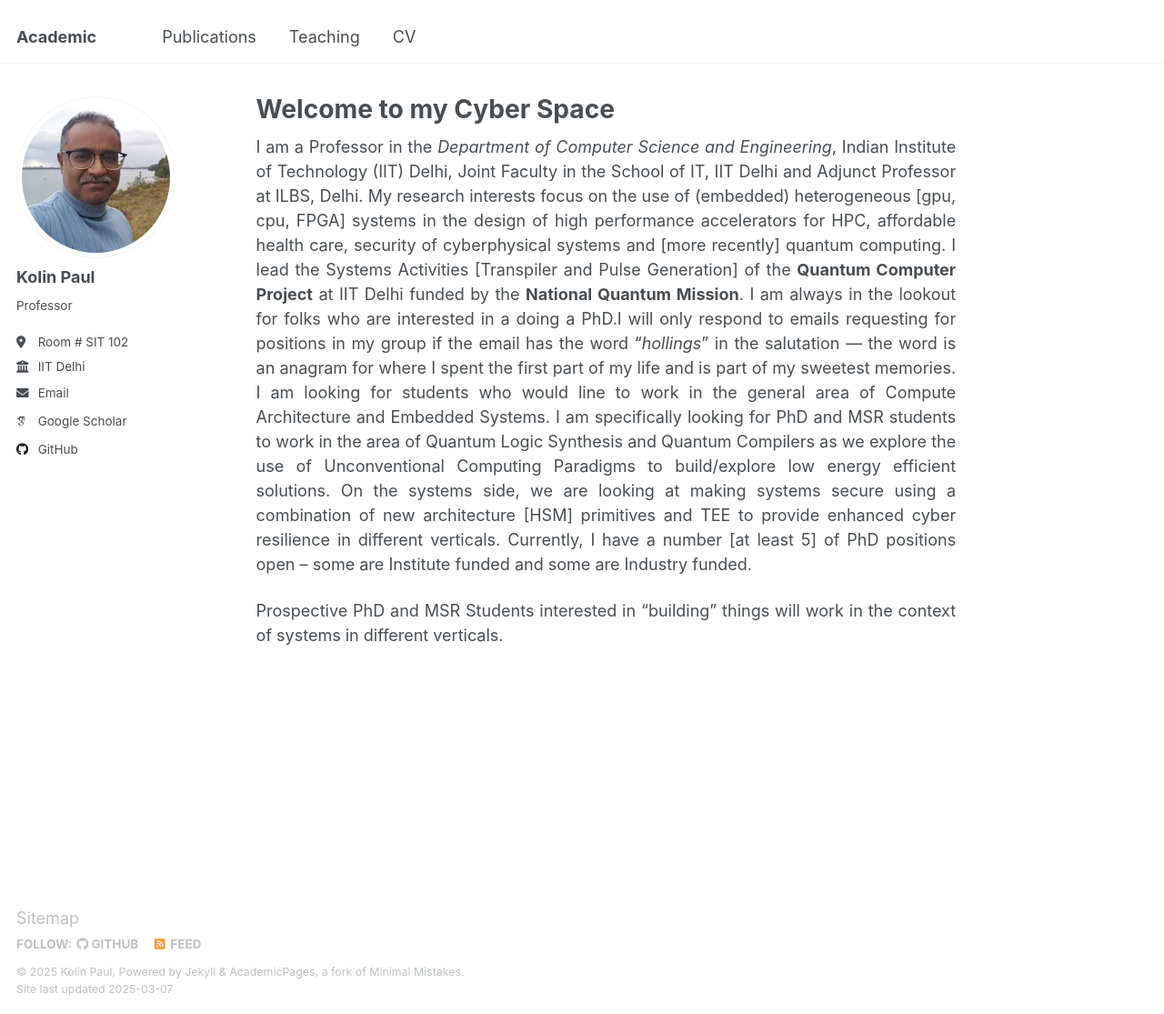
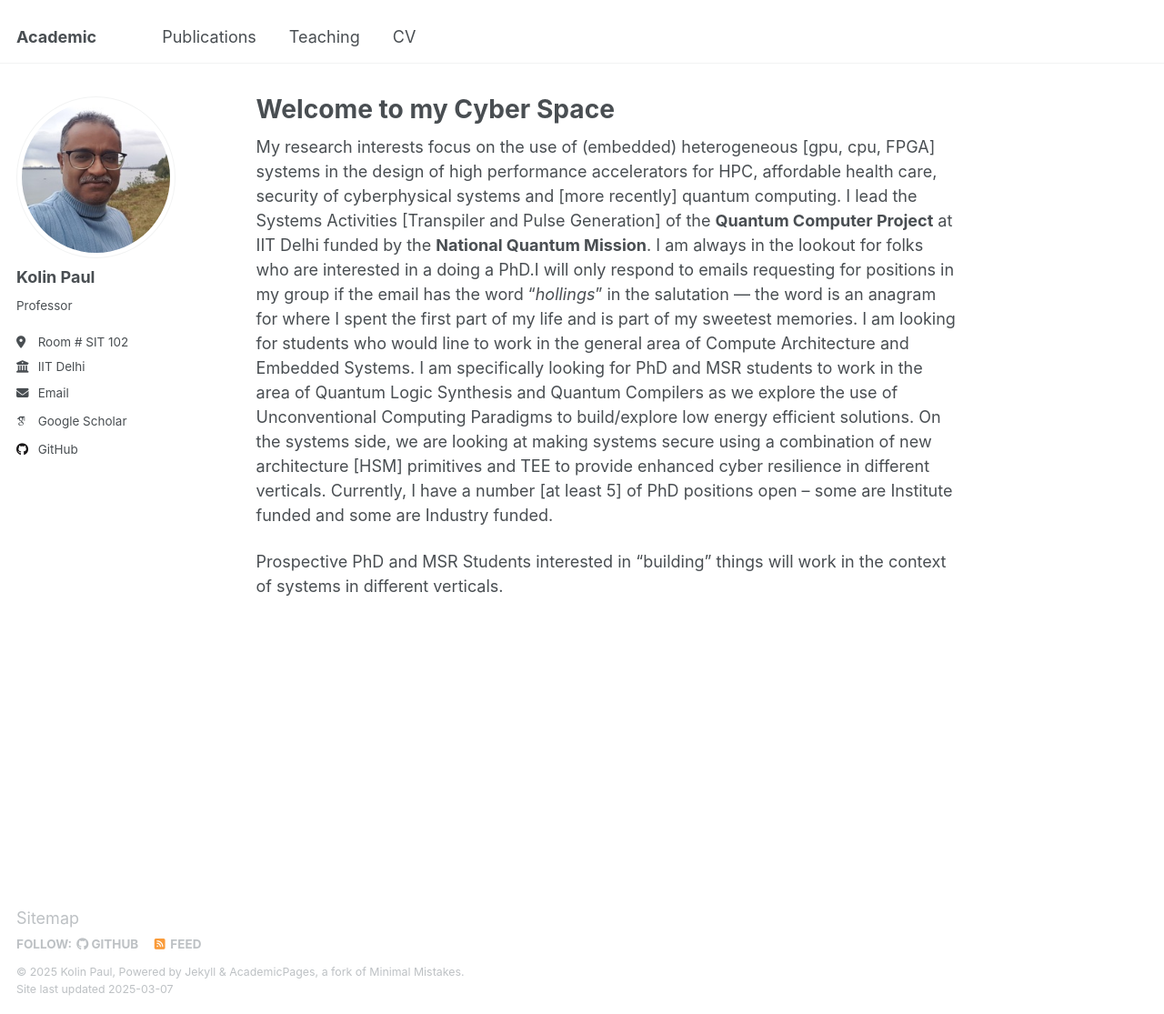
Before and after one commit to kolinpaul/kolinpaul.github.io, a Jekyll site: the page built from _pages/about.md, in a window 1280 px wide and 1115 px high. Shown: the whole window at 91% size. Built offline with Jekyll 4.4.1, drawn with Linux system fonts in a browser that asks for light colours; some web fonts are replaced.

Commit message:
Update about.md

```diff
--- a/_pages/about.md
+++ b/_pages/about.md
@@ -6,9 +6,8 @@ redirect_from:
   - /about/
   - /about.html
 ---
-<style>body {text-align: justify}</style>
 
-I am a Professor in the _Department of Computer Science and Engineering_, Indian Institute of Technology (IIT) Delhi, Joint Faculty in the School of IT, IIT Delhi and Adjunct Professor at ILBS, Delhi. My research interests focus on the use of (embedded) heterogeneous [gpu, cpu, FPGA] systems in the design of high performance accelerators for HPC, affordable health care, security of cyberphysical systems and [more recently] quantum computing. I lead the  Systems Activities [Transpiler and Pulse Generation] of the **Quantum Computer Project** at IIT Delhi funded by the **National Quantum Mission**.
+My research interests focus on the use of (embedded) heterogeneous [gpu, cpu, FPGA] systems in the design of high performance accelerators for HPC, affordable health care, security of cyberphysical systems and [more recently] quantum computing. I lead the  Systems Activities [Transpiler and Pulse Generation] of the **Quantum Computer Project** at IIT Delhi funded by the **National Quantum Mission**.
 I am always in the lookout for folks who are interested in a  doing a PhD.I will only respond to emails  requesting for positions in my group if the email has the word “_hollings_” in the salutation --- the word is an anagram for where I spent the first part of my life and is part of my sweetest memories. I am looking for students who would line to work in the general area of Compute Architecture and Embedded Systems. I am specifically looking for PhD and MSR students to work in the area of Quantum Logic Synthesis and Quantum Compilers as we explore the use of Unconventional Computing Paradigms to build/explore low energy efficient solutions. On the systems side, we are looking at making systems secure using a combination of new architecture [HSM] primitives and TEE to provide enhanced cyber resilience in different verticals. Currently, I have a number [at least 5] of PhD positions open -- some are Institute funded and some are Industry funded.
 
 Prospective PhD and MSR Students interested in "building" things will work in the context of  systems in different verticals.
```
